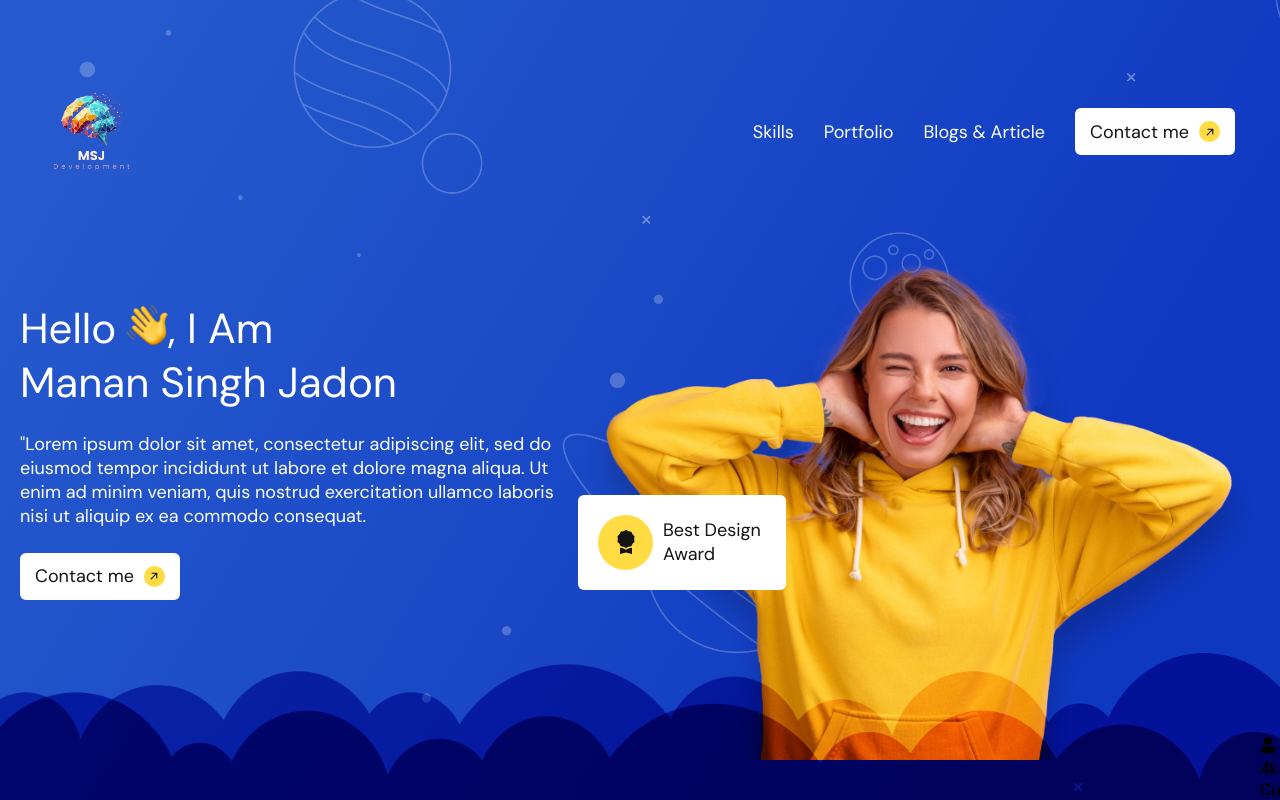
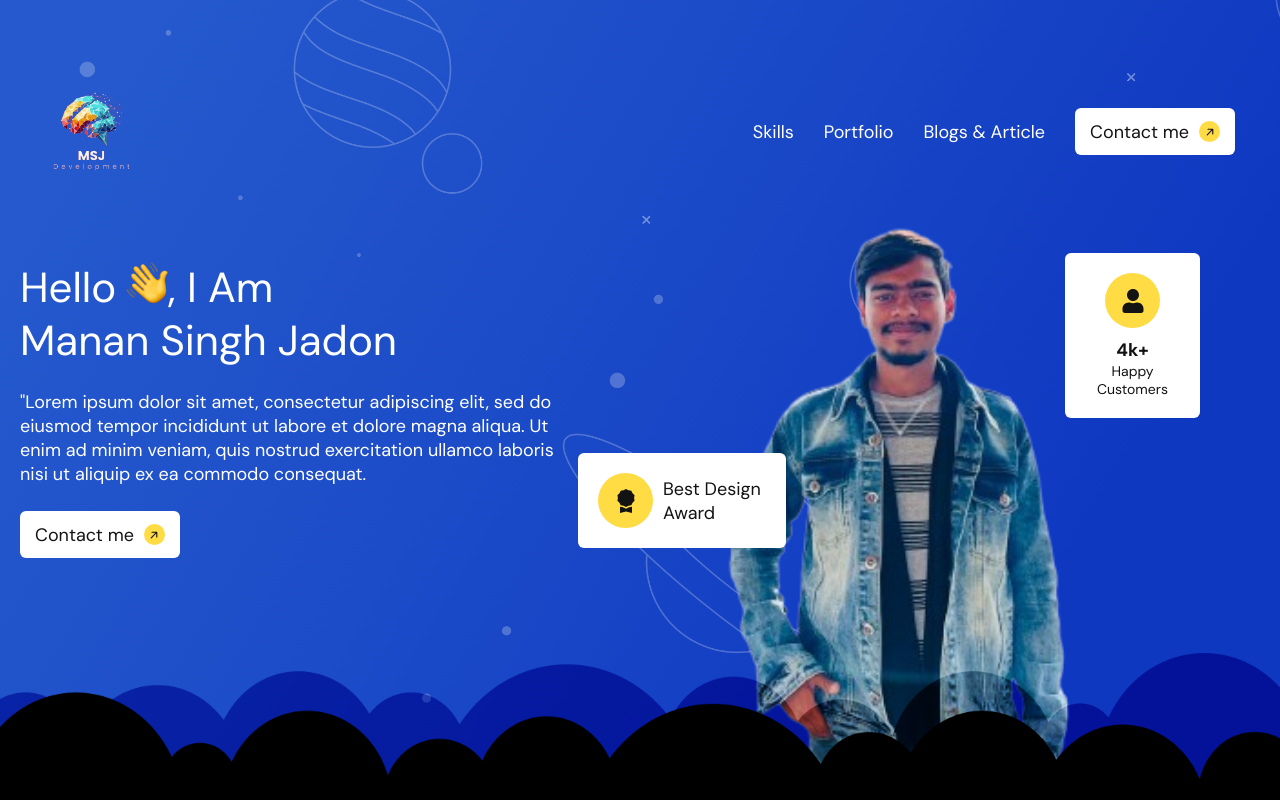
Before and after one commit to manansj22/personal-portfolio, a React (Vite) app: page / in a window 1280 px wide. Built offline with nearby package versions, Linux system fonts and the light colour scheme.

Commit message:
improved intro section

```diff
--- a/src/components/intro/index.jsx
+++ b/src/components/intro/index.jsx
@@ -13,7 +13,7 @@ const Intro = () => {
            <div className="vector-bg"
             id="parallax">
      </div>
-      <img src={cloud} className="cloud-soft" />
+      <img src={cloud} className="cloud" />
 
       <img src={cloudSoft} className="cloud-soft" />
 
--- a/src/components/intro/intro-content/index.jsx
+++ b/src/components/intro/intro-content/index.jsx
@@ -3,7 +3,7 @@ import {BsAwardFill} from "react-icons/bs";
 import {FaUser} from "react-icons/fa";
 
 import hand from "../../../images/hand.png";
-import girl from "../../../images/girl.png";
+import manan from "../../../images/manan.png";
 import "./style.scss";
 import CallToAction from "../../shared/CallToAction";
 
@@ -31,7 +31,7 @@ const IntroContent = () => {
             <CallToAction text="Contact me" />
         </div>
         <div className="right-col">
-            <img src={girl} alt="MSJ Dev" />
+            <img src={manan} alt="MSJ Dev" />
             <div className="highlight horizontal">
                 <div className="icon">
                     <BsAwardFill />
@@ -39,7 +39,7 @@ const IntroContent = () => {
                 <div className="text">Best Design Award</div>
             </div>
 
-            <div className="hightlight verticle">
+            <div className="highlight verticle">
                 <div className="icon">
                     <FaUser/>
                 </div>
```
Also changed, not shown: src/images/manan.png.
